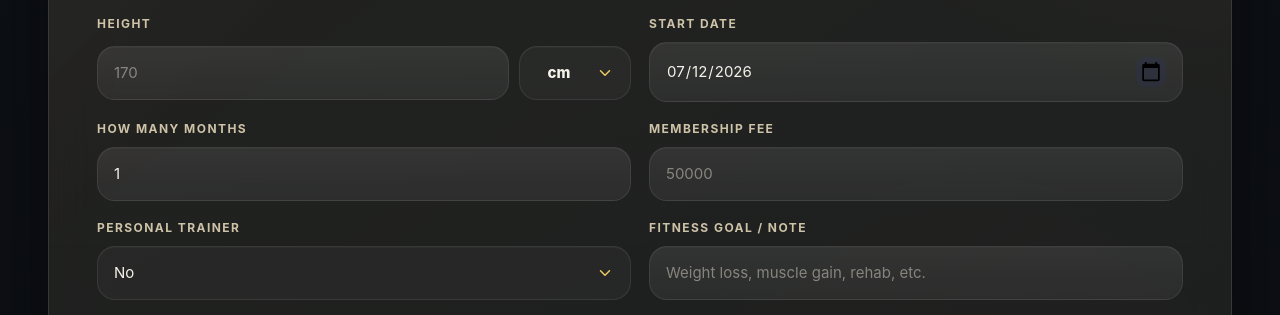
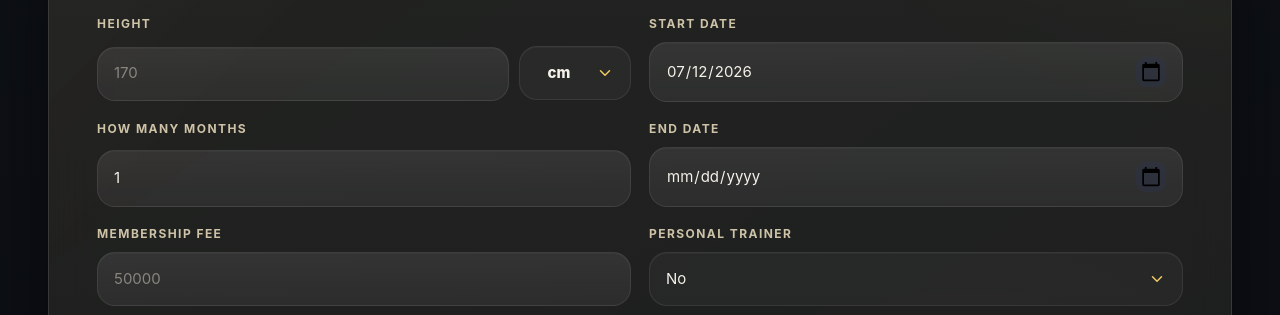
Before and after one commit to MinKhant-MC/Tranc-Fitness, a website: page gym-system-ssr/register.html in a window 1280 px wide. Shown: the part 752-1067 px from the top of the page. Drawn offline with Linux system fonts and the light colour scheme.

Commit message:
Update register.html

```diff
--- a/gym-system-ssr/register.html
+++ b/gym-system-ssr/register.html
@@ -115,6 +115,10 @@
             <input id="membershipMonths" type="number" min="1" max="24" value="1" required>
           </div>
           <div class="field">
+            <label for="endDate" data-i18n="register.end_date">End Date</label>
+            <input id="endDate" type="date">
+          </div>
+          <div class="field">
             <label for="incomeAmount" data-i18n="register.membership_fee">Membership Fee</label>
             <input id="incomeAmount" type="number" min="0" step="100" inputmode="decimal" placeholder="50000" required>
           </div>
```
